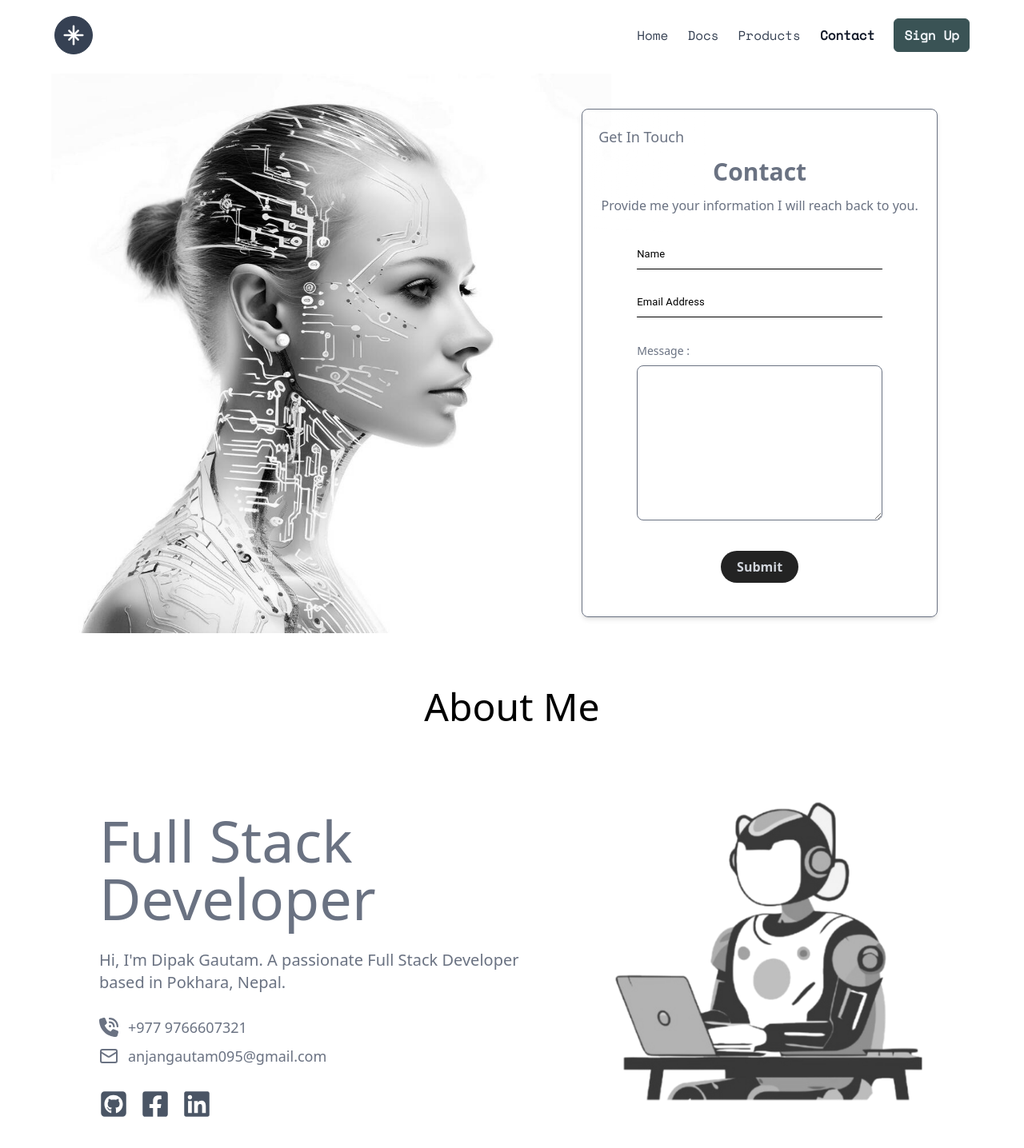
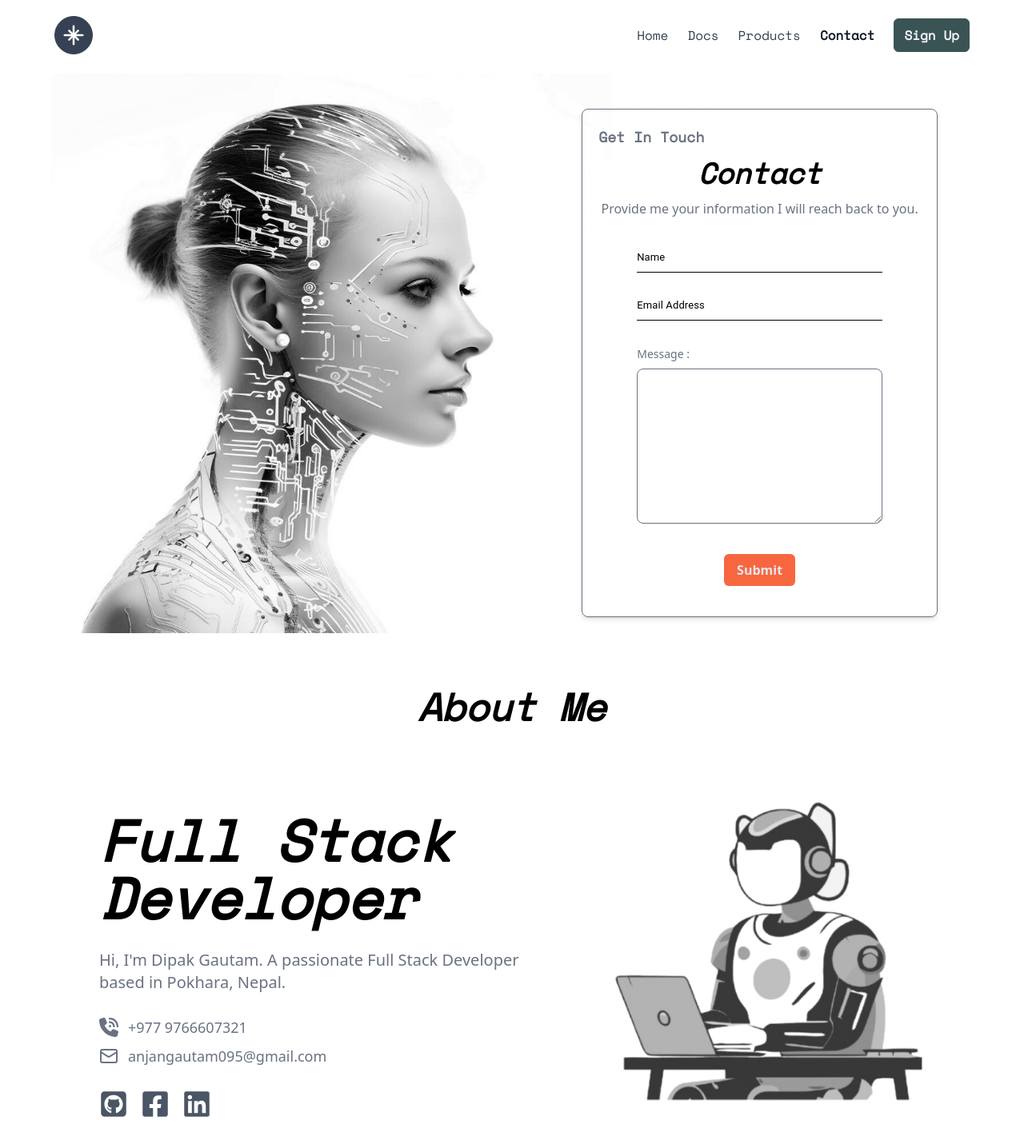
Before and after one commit to Dipak-Gautam/OTP-Mailer-Frontend, a React (Vite) app: page /contact in a window 1280 px wide. Shown: the top 1436 px of the page at 80% size. Built offline with nearby package versions, Linux system fonts and the light colour scheme.

Commit message:
feat: contact completed

```diff
--- a/src/Components/Contacts/Component/ContactComponent.tsx
+++ b/src/Components/Contacts/Component/ContactComponent.tsx
@@ -10,6 +10,7 @@ import TextInputControllers from "../../Input/TextInputController";
 import UpdateButton from "../../Buttons/UpdateButton/UpdateButton";
 import HeroImage from "./HeroImage";
 import { ILoginProp, LoginSignupSchema } from "../../../Schema/login.Schema";
+import OrangeButton from "../../Buttons/OrangeButton/OrangeButton";
 
 const ContactComponent = () => {
   const {
@@ -32,11 +33,13 @@ const ContactComponent = () => {
         }}
       >
         <div className="border rounded-lg border-slate-3 shadow-md p-3 md:p-5 xl:w-[40%] md:mr-6 md:mt-6 backdrop-blur-3xl ">
-          <div className="text-lg font-medium">Get In Touch</div>
-          <div className="text-center font-poppins text-text text-3xl font-semibold my-3">
+          <div className="text-lg font-semibold font-SpaceMono  ">
+            Get In Touch
+          </div>
+          <div className="text-center font-SpaceMono text-black text-4xl font-semibold my-3 italic">
             Contact
           </div>
-          <div className="text-center mb-5">
+          <div className="text-center mb-5 font-medium">
             Provide me your information I will reach back to you.
           </div>
           <div className="my-3 mx-12">
@@ -64,7 +67,7 @@ const ContactComponent = () => {
           </div>
 
           <div className="flex justify-center mt-8">
-            <UpdateButton title="Submit" />
+            <OrangeButton title="Submit" />
           </div>
         </div>
       </div>
--- a/src/Components/Contacts/Component/HeroImage.tsx
+++ b/src/Components/Contacts/Component/HeroImage.tsx
@@ -7,12 +7,12 @@ import { FaLinkedin } from "react-icons/fa6";
 const HeroImage = () => {
   return (
     <div className="flex flex-col flex-1 p-5 ">
-      <div className="text-2xl md:text-5xl font-medium text-text  font-poppins text-center my-12 ">
+      <div className="text-2xl md:text-5xl  text-black  font-SpaceMono text-center my-12 italic font-bold ">
         About Me
       </div>
       <div className="flex p-5 font-lexend text-gray-500 font-medium ">
         <div className=" flex flex-col flex-1 p-5 gap-7 justify-center ">
-          <div className=" text-text text-2xl md:text-4xl lg:text-7xl font-poppins  font-medium ">
+          <div className="  text-2xl md:text-4xl lg:text-7xl font-SpaceMono  font-semibold text-black italic ">
             Full Stack <p>Developer</p>
           </div>
           <div className=" text-gray-500 text-sm lg:text-xl ">
```
